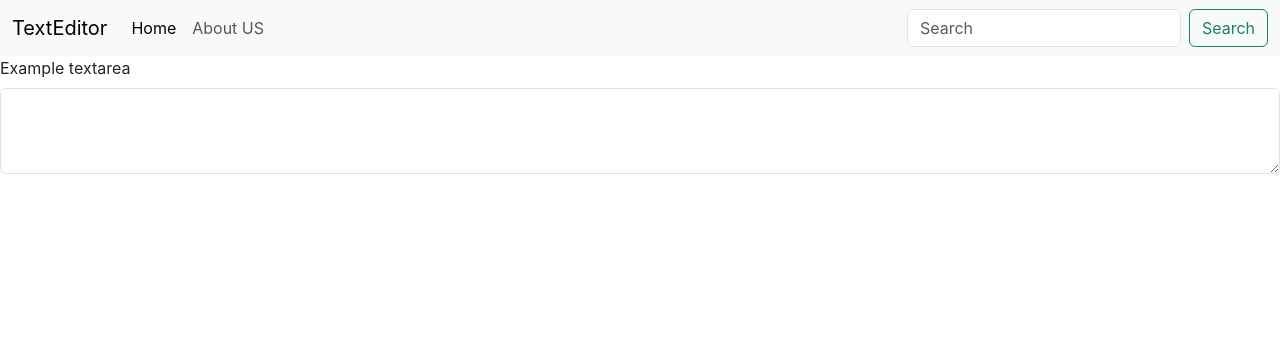
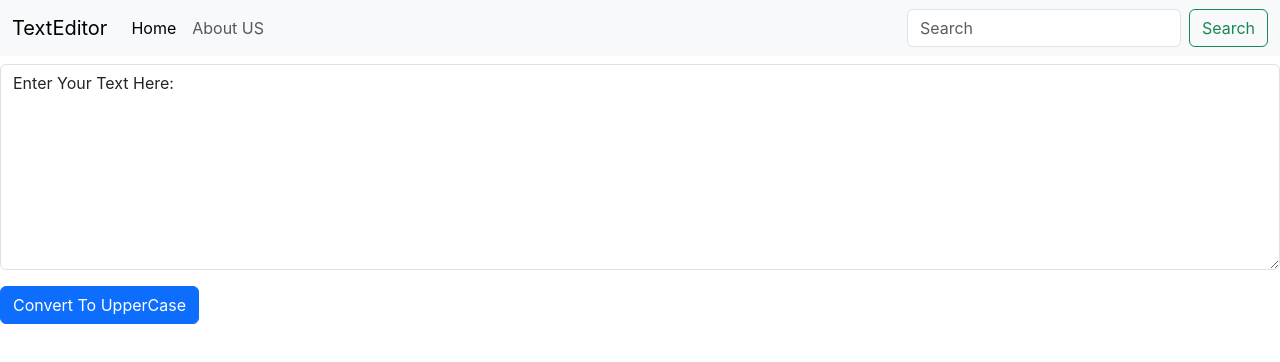
Before and after one commit to CodeWithMB/react, a React (Create React App) app in the folder treat/: page / in a window 1280 px wide. Shown: the top 362 px of the page. Built offline with nearby package versions, Linux system fonts and the light colour scheme.

Commit message:
Managing events in Text Form

```diff
--- a/treat/src/components/TextForm.js
+++ b/treat/src/components/TextForm.js
@@ -1,18 +1,28 @@
-import React from "react";
+import React, { useState } from "react";
+export default function TextForm(props) {
+  const [text, setText] = useState("Enter Your Text Here: ");
 
-export default function TextForm() {
+  const handleUpClick = ()=>{
+    console.log("UpperCase was clicked!" + text);
+    setText(text.toUpperCase());
+  };
+
+  const handleOnChange = (event)=>{
+    console.log("onChange was clicked!");
+    setText(event.target.value)
+  };
   return (
     <div>
-      <div class="mb-3">
-        <label for="myBox" class="form-label">
-          Example textarea
-        </label>
-        <textarea
-          class="form-control"
-          id="myBox"
-          rows="3"
-        ></textarea>
+      <div className="mb-3">
+        <h1>{props.heading} </h1>
+        <textarea className="form-control"
+        value = {text}
+        onChange = {handleOnChange}
+        id="myBox"
+        rows="8">
+        </textarea>
       </div>
+      <button className="btn btn-primary" onClick ={handleUpClick}>Convert To UpperCase</button>
     </div>
   );
 }
```
